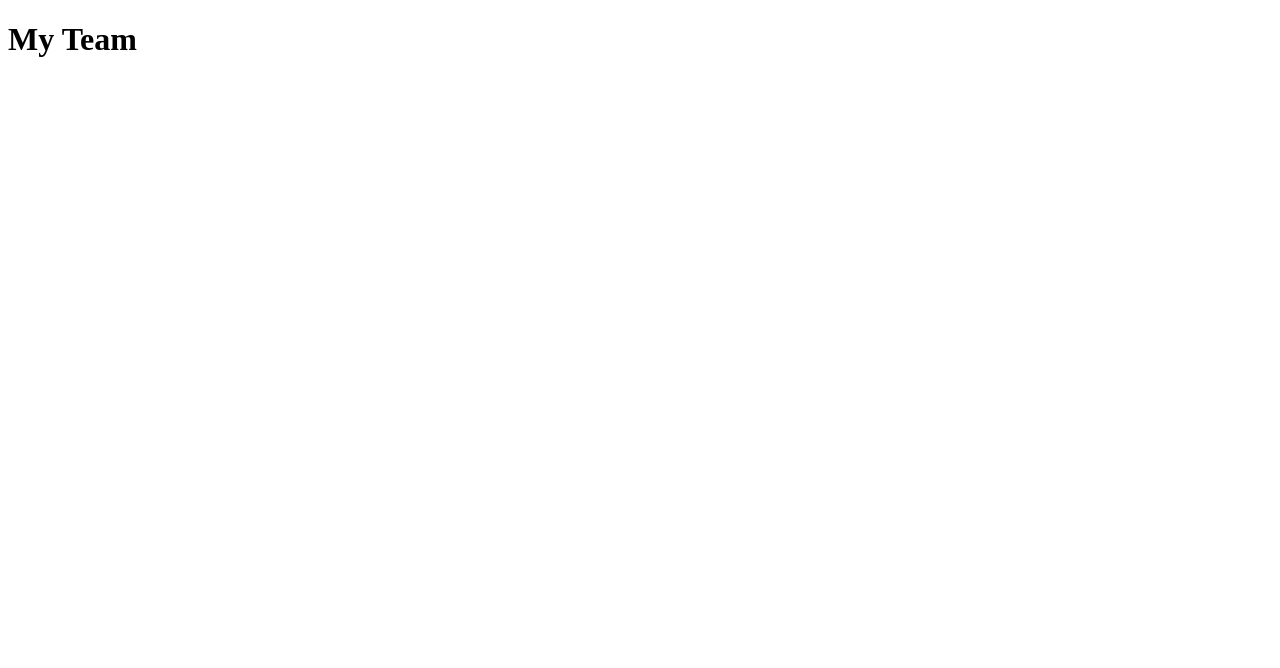
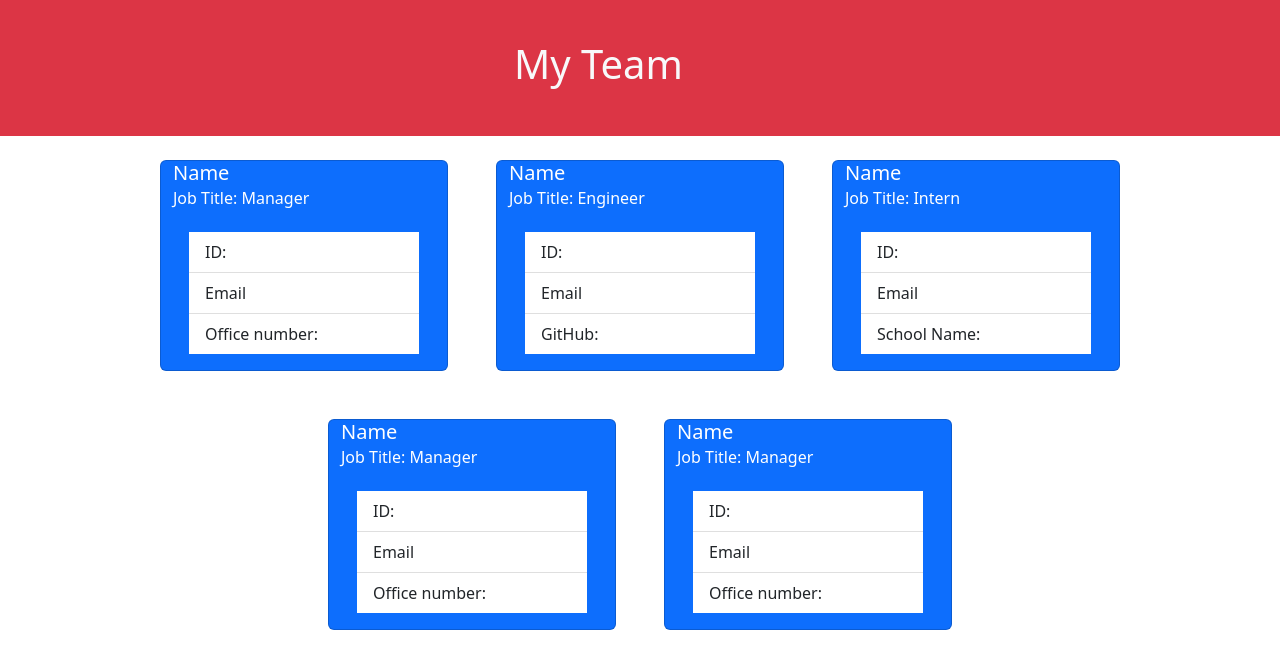
Before and after one commit to dstelzl/team-profile-generator, a website: page template.html in a window 1280 px wide. Drawn offline with nearby package versions, Linux system fonts and the light colour scheme; files that its build step writes are made by us from their sources.

Commit message:
set up html template, complete questions for prompts in index.js

```diff
--- a/lib/Employee.js
+++ b/lib/Employee.js
@@ -3,9 +3,6 @@ class Employee {
 this.name = passedName, this.id = passedId, this.email = passedEmail
 
   }
-  sayHi(){
-    return `Hi my name is ${this.name}.`
-  }
 }
 
 module.exports = Employee;
--- a/lib/Intern.js
+++ b/lib/Intern.js
@@ -1,8 +1,12 @@
 const Employee = require("./Employee");
 
 class Intern extends Employee {
-  constructor() {}
+  constructor(name, id, email, school) {
+    super(name, id, email)
+    this.school = school
+  }
 
 }
 
+
 module.exports = Intern;
--- a/src/page-template.js
+++ b/src/page-template.js
@@ -7,6 +7,7 @@ const generateTeam = team => {
         return `
         <div>
             <div>
+            <div class="card text-bg-primary m-4" style="width: 18rem;">
                 <h2>${manager.getName()}</h2>
                 <h3>
                     <i class="fas fa-mug-hot mr-2"></i> ${manager.getRole()}
@@ -25,6 +26,7 @@ const generateTeam = team => {
                     </li>
                 </ul>
             </div>
+        </div>
         </div>
         `;
     };
--- a/template.html
+++ b/template.html
@@ -7,13 +7,93 @@
         <title>My Team</title>
         <link rel="stylesheet" href="style.css">
         <link rel="stylesheet" href="https://cdnjs.cloudflare.com/ajax/libs/font-awesome/6.2.0/css/all.min.css">
+    <link href="https://cdn.jsdelivr.net/npm/bootstrap@5.2.1/dist/css/bootstrap.min.css" rel="stylesheet" integrity="sha384-iYQeCzEYFbKjA/T2uDLTpkwGzCiq6soy8tYaI1GyVh/UjpbCx/TYkiZhlZB6+fzT" crossorigin="anonymous">
   </head>
   <body>
-        <header>
+    <div class = "container-fluid bg-danger p-3">
+    <div class="mx-auto p-4 text-light" style="width: 300px;">
     <h1>My Team</h1>
-        </header>
-        <main>
+</div>
+</div>
+    <main class = "d-flex">
         <!-- TEAM DATA GOES HERE -->
+<section class = "row justify-content-center"
+">
+        <div class="card text-bg-primary m-4" style="width: 18rem;">
+
+              <h5 class="card-title">Name</h5>
+              <h6 class="card-subtitle mb-2">Job Title: Manager</h6>
+
+              <div class="card-body">
+
+              <ul class="list-group list-group-flush">
+                <li class="list-group-item">ID:</li>
+                <li class="list-group-item">Email</li>
+                <li class="list-group-item">Office number:</li>
+              </ul>
+            </div>
+          </div>
+
+          <div class="card text-bg-primary m-4" style="width: 18rem;">
+
+            <h5 class="card-title">Name</h5>
+            <h6 class="card-subtitle mb-2">Job Title: Engineer</h6>
+            <div class="card-body">
+
+            <ul class="list-group list-group-flush">
+              <li class="list-group-item">ID:</li>
+              <li class="list-group-item">Email</li>
+              <li class="list-group-item">GitHub:</li>
+            </ul>
+          </div>
+        </div>
+
+        <div class="card text-bg-primary m-4" style="width: 18rem;">
+
+            <h5 class="card-title">Name</h5>
+            <h6 class="card-subtitle mb-2">Job Title: Intern</h6>
+            <div class="card-body">
+
+            <ul class="list-group list-group-flush">
+              <li class="list-group-item">ID:</li>
+              <li class="list-group-item">Email</li>
+              <li class="list-group-item">School Name:</li>
+            </ul>
+          </div>
+        </div>
+
+        <div class="card text-bg-primary m-4" style="width: 18rem;">
+
+            <h5 class="card-title">Name</h5>
+            <h6 class="card-subtitle mb-2">Job Title: Manager</h6>
+            <div class="card-body">
+
+            <ul class="list-group list-group-flush">
+              <li class="list-group-item">ID:</li>
+              <li class="list-group-item">Email</li>
+              <li class="list-group-item">Office number:</li>
+            </ul>
+          </div>
+        </div>
+
+        <div class="card text-bg-primary m-4" style="width: 18rem;">
+
+            <h5 class="card-title">Name</h5>
+            <h6 class="card-subtitle mb-2">Job Title: Manager</h6>
+            <div class="card-body">
+
+            <ul class="list-group list-group-flush">
+              <li class="list-group-item">ID:</li>
+              <li class="list-group-item">Email</li>
+              <li class="list-group-item">Office number:</li>
+            </ul>
+          </div>
+        </div>
+        </section>
+
+
+
     </main>
+    <script src="https://cdn.jsdelivr.net/npm/bootstrap@5.2.1/dist/js/bootstrap.bundle.min.js" integrity="sha384-u1OknCvxWvY5kfmNBILK2hRnQC3Pr17a+RTT6rIHI7NnikvbZlHgTPOOmMi466C8" crossorigin="anonymous"></script>
   </body>
 </html>
```
Also changed, not shown: index.js (+87 -0 lines), lib/Engineer.js (+6 -1 lines). Lines whose indentation alone changed are shown as unchanged.
